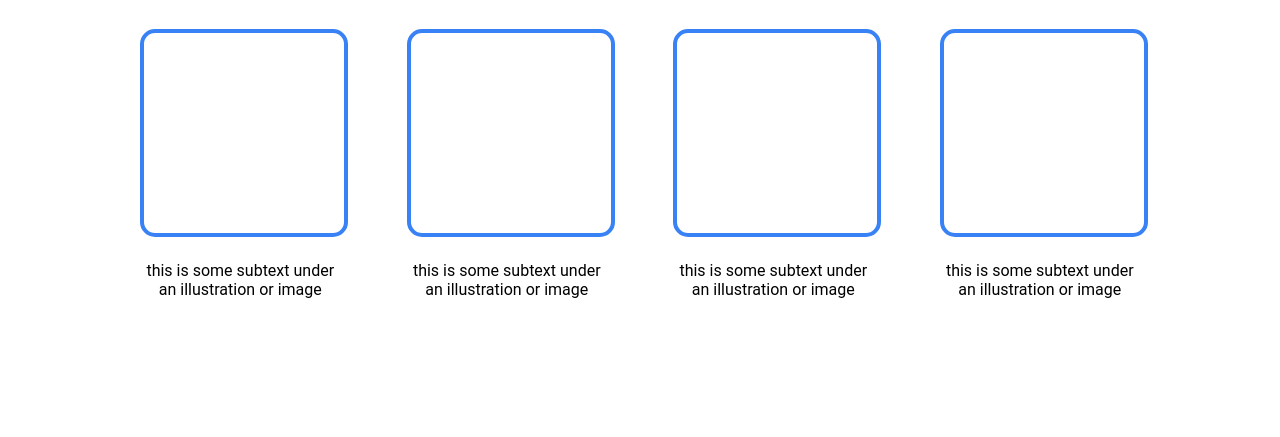
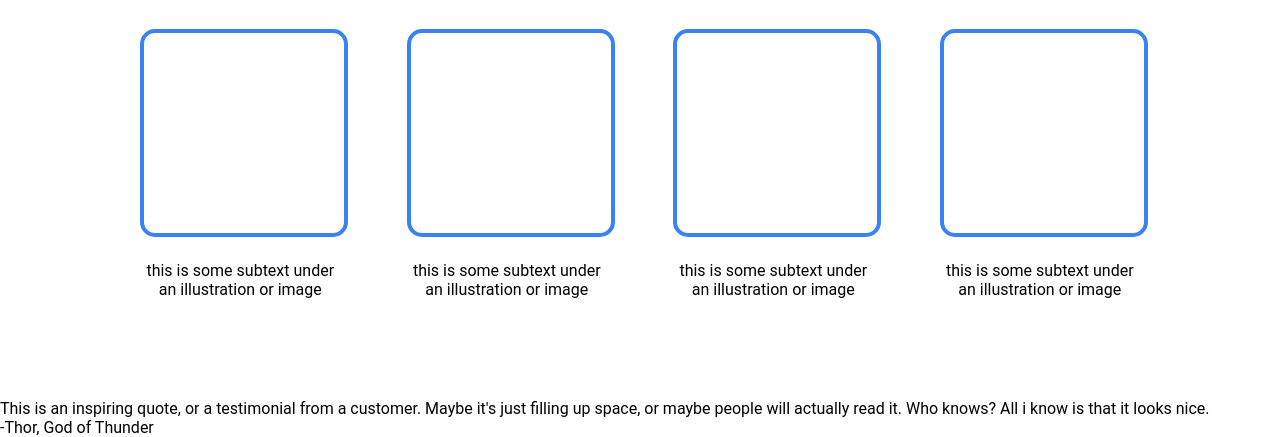
Before and after one commit to MediaWizArt/landing-page, a plain HTML site: page index.html in a window 1280 px wide. Shown: the part 599-1036 px from the top of the page. Before the commit the page ends 998 px from the top, so only its background shows below. Drawn offline with Linux system fonts and the light colour scheme.

Commit message:
Added quote section HTML

```diff
--- a/index.html
+++ b/index.html
@@ -49,5 +49,9 @@
       </div>
     </div>
   </div>
+  <div class="quote">
+    <div class="quote-text">This is an inspiring quote, or a testimonial from a customer. Maybe it's just filling up space, or maybe people will actually read it. Who knows? All i know is that it looks nice.</div>
+    <div class="quote-entity">-Thor, God of Thunder</div>
+  </div>
 </body>
 </html>
```
